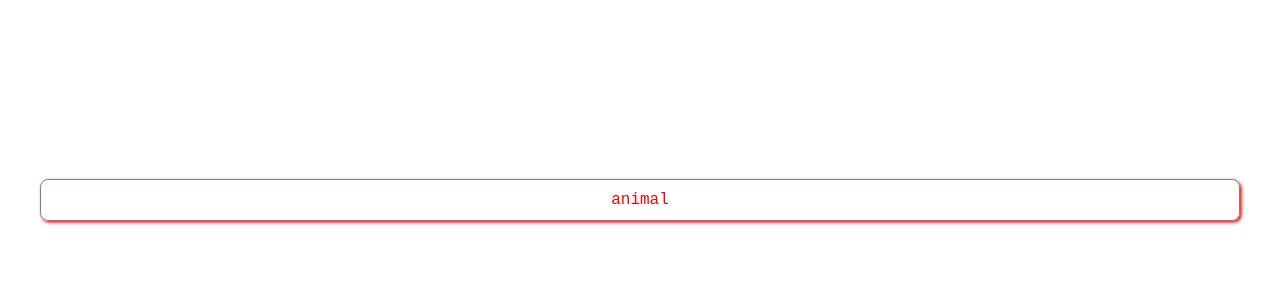
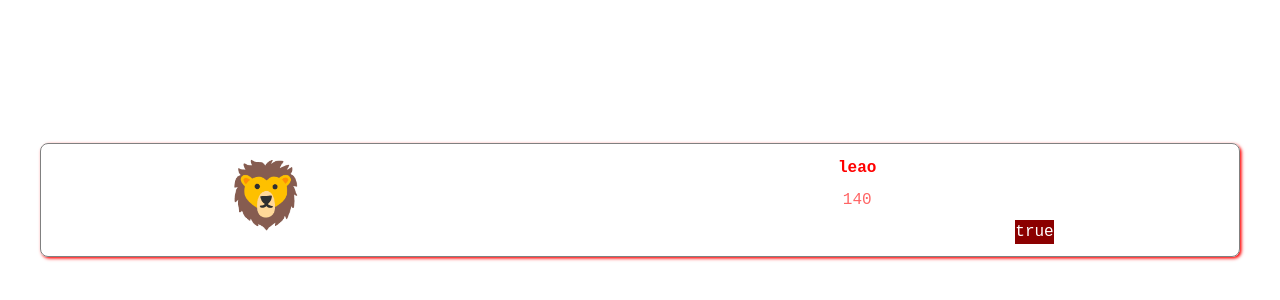
Before and after one commit to ufjf-dcc207/ufjf-dcc207-2024-3-a-atv03-isaac-kapela, a React (Vite) app: page / in a window 1280 px wide. Shown: the part 200-500 px from the top of the page. Built offline with nearby package versions, Linux system fonts and the light colour scheme.

Commit message:
add grid

```diff
--- a/src/Animal.css
+++ b/src/Animal.css
@@ -1,6 +1,37 @@
-.animal{
+.animal {
     border: 1px solid grey;
     box-shadow: 0.1em 0.1em 0.2em;
     padding: 0.5em;
     border-radius: 0.5em;
+    display: grid;
+    grid-template-areas:
+    "icone nome nome"
+    "icone peso peso"
+    "icone . extincao";
+
+    .icone {
+        font-size: 4em;
+        grid-area: icone;
+    }
+
+    .nome {
+        font-weight: 600;
+        grid-area: nome;
+    }
+
+    .peso {
+        opacity: 0.6;
+        grid-area: peso;
+    }
+
+    .extincao {
+        background-color: darkred;
+        color: white;
+        min-height: 1em;
+        grid-area: extincao;
+    }
+
 }
+.animal{
+    place-items: center;
+}
--- a/src/Animal.tsx
+++ b/src/Animal.tsx
@@ -1,8 +1,19 @@
 import "./Animal.css";
 
-export default function () {
+interface AnimalProps{
+    icone:string;
+    nome: string;
+    peso: number;
+    extincao: boolean;
+}
+
+export default function ({icone, nome, peso, extincao}: AnimalProps) {
     return <div className="animal">
-    animal
+    <div className="icone">{icone}</div>
+    <div className="nome">{nome}</div>
+    <div className="peso">{peso.toLocaleString()}</div>
+    <div className="extincao">{extincao ? "true" : "false"}</div>
+
 
     </div>;
 }
--- a/src/App.tsx
+++ b/src/App.tsx
@@ -8,7 +8,7 @@ function App() {
     <>
       <div className='app'>
 
-        <Animal></Animal>
+        <Animal icone="🦁" nome ="leao" peso={140} extincao={true} ></Animal>
 
       </div>
     </>
```
